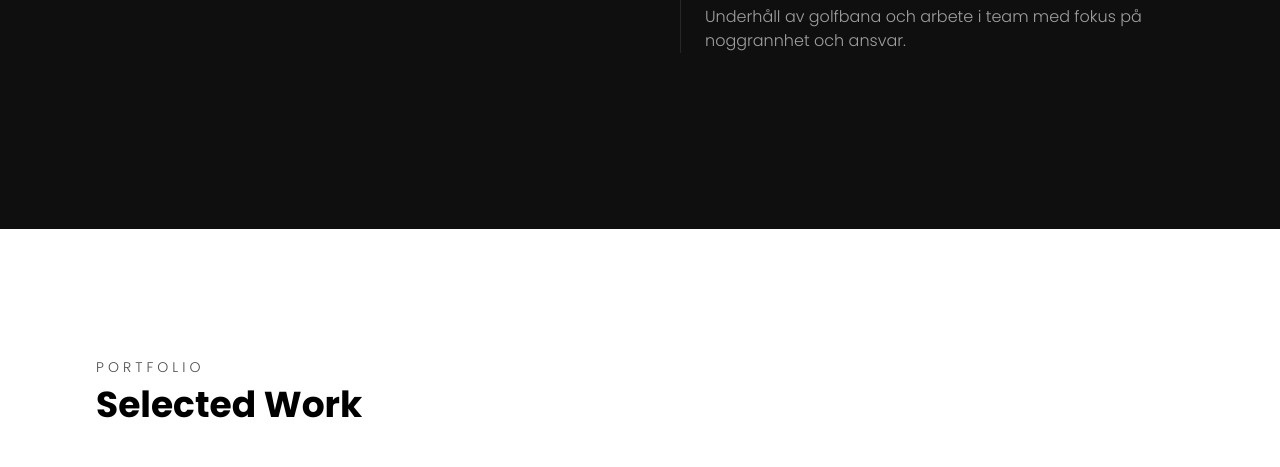
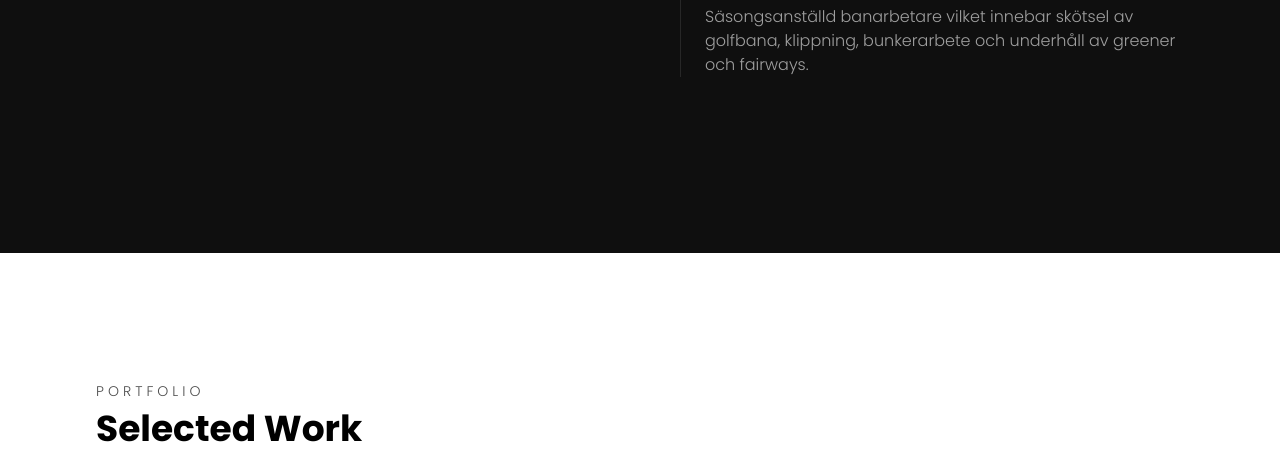
Before and after one commit to Addinato/Portfolio, a website built with Vite: page Portfolio/index.html in a window 1280 px wide. Shown: the part 2797-3264 px from the top of the page. Built offline with nearby package versions, Linux system fonts and the light colour scheme.

Commit message:
ändrade en text ba

```diff
--- a/Portfolio/index.html
+++ b/Portfolio/index.html
@@ -294,7 +294,9 @@
                 Banarbetare – Täby Golfklubb
               </h4>
               <p class="text-white/60 mt-2">
-                Underhåll av golfbana och arbete i team med fokus på noggrannhet och ansvar.
+                Säsongsanställd banarbetare vilket innebar
+                skötsel av golfbana, klippning, bunkerarbete
+                och underhåll av greener och fairways.
               </p>
             </div>
 
```
